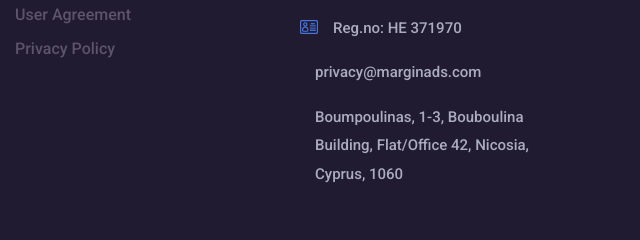
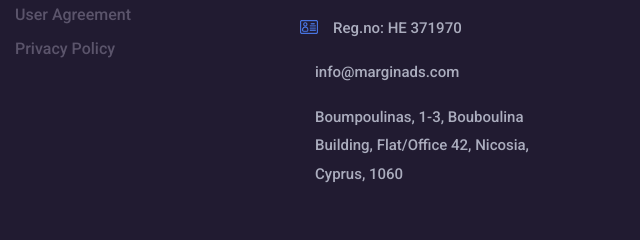
Before and after one commit to iwmthia/Bubbles-en, a plain HTML site: page about.html in a window 1280 px wide. Shown: the part 4151-4391 px from the top of the page, 640-1280 px from the left. Drawn offline with Linux system fonts and the light colour scheme.

Commit message:
Add files via upload

```diff
--- a/about.html
+++ b/about.html
@@ -307,7 +307,7 @@
                                 <div class="contact-icon">
                                     <img src="img/core-img/27.png" alt="">
                                 </div>
-                                <p><a href="mailto:privacy@marginads.com" class="contact-data">privacy@marginads.com</a></p>
+                                <p><a href="mailto:info@marginads.com" class="contact-data">info@marginads.com</a></p>
                             </div>
                             <div class="footer-single-contact-info d-flex">
                                 <div class="contact-icon">
```
Also changed, not shown: advertisers.html (+1 -1 lines), agreement.html (+1 -1 lines), contact.html (+1 -1 lines), index.html (+1 -1 lines), privacy.html (+1 -1 lines), publishers.html (+1 -1 lines).
